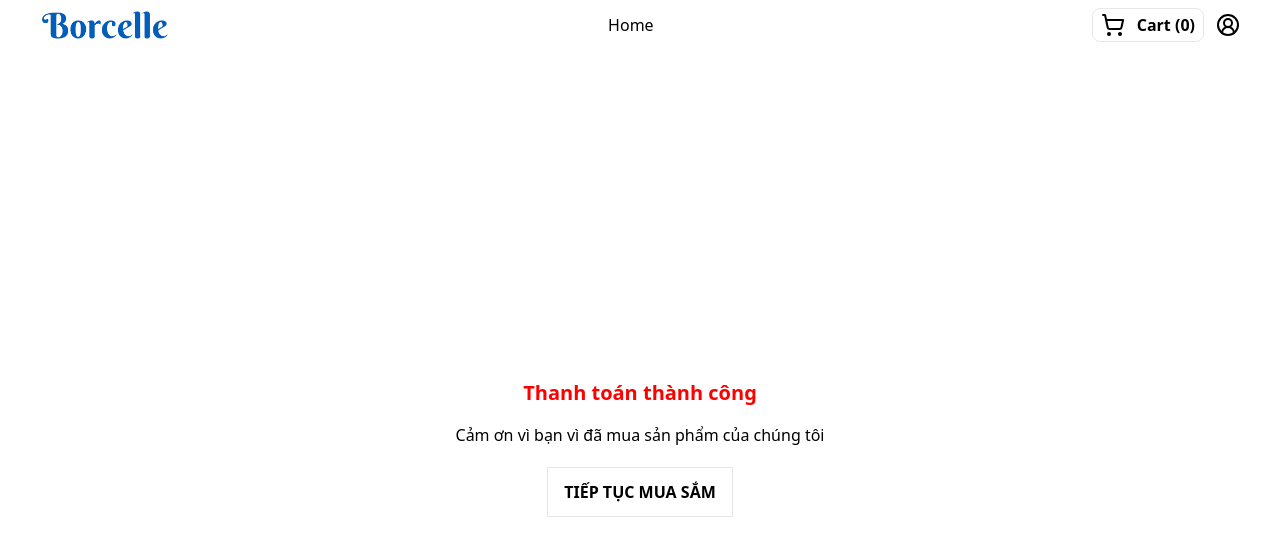
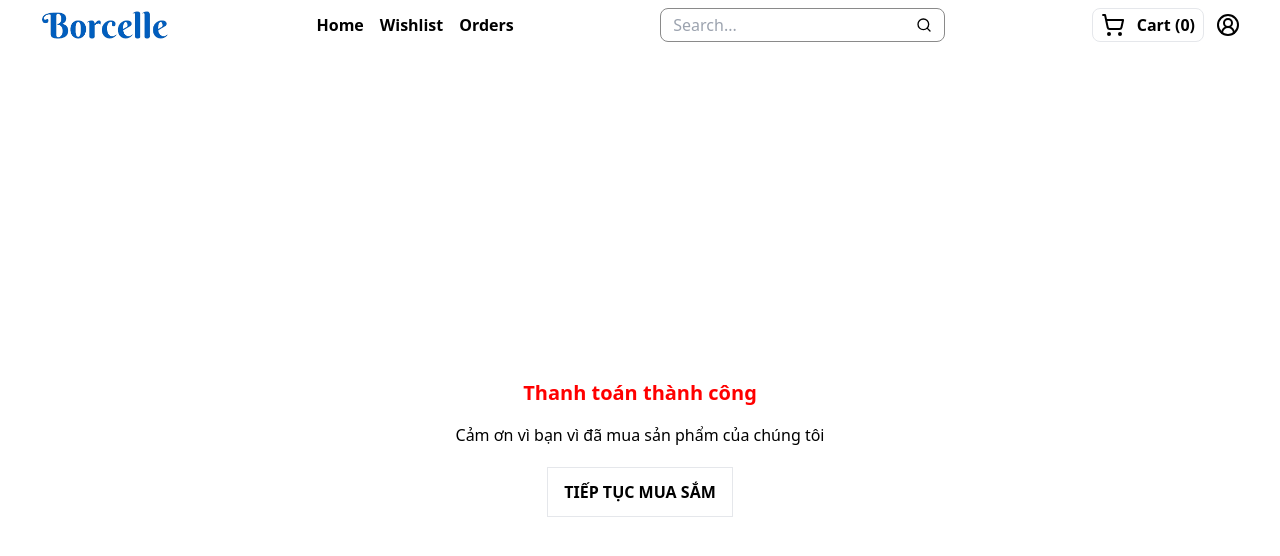
Before and after one commit to Vinhct/Nhom8_Client, a Next.js app: page /payment_success in a window 1280 px wide. Shown: the top 556 px of the page. Built offline with nearby package versions, Linux system fonts and the light colour scheme; no server answers.

Commit message:
feat: main dashboad and search bar

```diff
--- /dev/null
+++ b/app/(root)/collections/[collectionId]/page.tsx
@@ -0,0 +1,39 @@
+import ProductCard from "@/components/product_card";
+import { getCollectionDetails } from "@/lib/actions/actions";
+import Image from "next/image";
+import React from "react";
+
+const CollectionDetails = async ({
+  params,
+}: {
+  params: { collectionId: string };
+}) => {
+  const collectionDetails = await getCollectionDetails(params.collectionId);
+
+  return (
+    <div className="px-10 py-5 flex flex-col items-center gap-8">
+      <Image
+        src={collectionDetails.image}
+        width={1500}
+        height={1000}
+        alt="collection"
+        className="w-full h-[400px] object-cover rounded-xl"
+      />
+      <p className="text-heading3-bold text-grey-2">
+        {collectionDetails.title}
+      </p>
+      <p className="text-body-normal text-grey-2 text-center max-w-[900px]">
+        {collectionDetails.description}
+      </p>
+      <div className="flex flex-wrap gap-16 justify-center">
+        {collectionDetails.products.map((product: ProductType) => (
+          <ProductCard key={product._id} product={product} />
+        ))}
+      </div>
+    </div>
+  );
+};
+
+export default CollectionDetails;
+
+export const dynamic = "force-dynamic";
--- /dev/null
+++ b/app/(root)/search/[query]/page.tsx
@@ -0,0 +1,26 @@
+import ProductCard from "@/components/product_card";
+import { getSearchedProducts } from "@/lib/actions/actions";
+
+const SearchPage = async ({ params }: { params: { query: string } }) => {
+  const searchedProducts = await getSearchedProducts(params.query);
+
+  const decodedQuery = decodeURIComponent(params.query);
+  return (
+    <div className="px-10 py-5">
+      <p className="text-heading3-bold my-10">
+        Search results for {decodedQuery}
+      </p>
+      {!searchedProducts ||
+        (searchedProducts.length === 0 && (
+          <p className="text-body-bold my-5">No result found</p>
+        ))}
+      <div className="flex flex-wrap justify-between gap-16">
+        {searchedProducts.map((product: any) => (
+          <ProductCard key={product._id} product={product} />
+        ))}
+      </div>
+    </div>
+  );
+};
+
+export default SearchPage;
--- a/components/navbar.tsx
+++ b/components/navbar.tsx
@@ -1,49 +1,92 @@
 "use client";
-import React, { useState } from "react";
+import React, { use, useState } from "react";
 import Image from "next/image";
 import Link from "next/link";
-import { CircleUserRound, Menu, ShoppingCart } from "lucide-react";
+import { CircleUserRound, Menu, Search, ShoppingCart } from "lucide-react";
 import { UserButton, useUser } from "@clerk/nextjs";
 import useCart from "@/lib/hooks/useCart";
+import { useRouter } from "next/navigation";
 
 export const Navbar = () => {
+  const router = useRouter();
   const { user } = useUser();
   const cart = useCart();
 
   const [dropdownMenu, setDropdownMenu] = useState(false);
+  const [query, setQuery] = useState("");
   return (
-    <div className="sticky top-0 z-10 py-2 px-10 flex justify-between items-center bg-white">
+    <div className="sticky top-0 z-10 py-2 px-10 flex gap-2 justify-between items-center bg-white max-sm:px-2">
       <Link href={"/"}>
         <Image src="/logo.png" alt="Borcelle" width={130} height={100} />
       </Link>
 
-      <div>
-        <Link href={"/"}>Home</Link>
+      <div className="flex gap-4 text-base-bold max-lg:hidden">
+        <Link href="/" className="hover:text-red-1">
+          Home
+        </Link>
+        <Link
+          href={user ? "/wishlist" : "/sign-in"}
+          className="hover:text-red-1"
+        >
+          Wishlist
+        </Link>
+        <Link href={user ? "/orders" : "/sign-in"} className="hover:text-red-1">
+          Orders
+        </Link>
+      </div>
+
+      <div className="flex gap-3 border border-grey-2 px-3 py-1 items-center rounded-lg">
+        <input
+          className="outline-none max-sm:max-w-[120px]"
+          placeholder="Search..."
+          value={query}
+          onChange={(e) => setQuery(e.target.value)}
+        />
+        <button
+          disabled={query === ""}
+          onClick={() => router.push(`/search/${query}`)}
+        >
+          <Search className="cursor-pointer h-4 w-4 hover:text-red-1" />
+        </button>
       </div>
 
       <div className="relative flex gap-3 items-center">
         <Link
           href={"/cart"}
-          className="flex items-center gap-3 border rounded-lg px-2 py-1 hover:bg-black hover:text-white"
+          className="flex items-center gap-3 border rounded-lg px-2 py-1 hover:bg-black hover:text-white max-md:hidden"
         >
           <ShoppingCart />
           <p className="text-base-bold">Cart ({cart.cartItems.length})</p>
         </Link>
 
-        {user && (
-          <Menu
-            className="cursor-pointer"
-            onClick={() => setDropdownMenu(!dropdownMenu)}
-          />
-        )}
+        <Menu
+          className="cursor-pointer lg:hidden"
+          onClick={() => setDropdownMenu(!dropdownMenu)}
+        />
 
-        {user && dropdownMenu && (
-          <div className="absolute top-10 right-5 flex flex-col gap-2 p-3 rounded-lg border bg-white text-base-bold">
-            <Link href="/wishlist" className="hover:text-red-1">
+        {dropdownMenu && (
+          <div className="absolute top-12 right-5 flex flex-col gap-4 p-3 rounded-lg border bg-white text-base-bold lg:hidden">
+            <Link href="/" className="hover:text-red-1">
+              Home
+            </Link>
+            <Link
+              href={user ? "/wishlist" : "/sign-in"}
+              className="hover:text-red-1"
+            >
               Wishlist
             </Link>
-            <Link href="/orders" className="hover:text-red-1">
+            <Link
+              href={user ? "/orders" : "/sign-in"}
+              className="hover:text-red-1"
+            >
               Orders
+            </Link>
+            <Link
+              href={"/cart"}
+              className="flex items-center gap-3 border rounded-lg px-2 py-1 hover:bg-black hover:text-white"
+            >
+              <ShoppingCart />
+              <p className="text-base-bold">Cart ({cart.cartItems.length})</p>
             </Link>
           </div>
         )}
```
